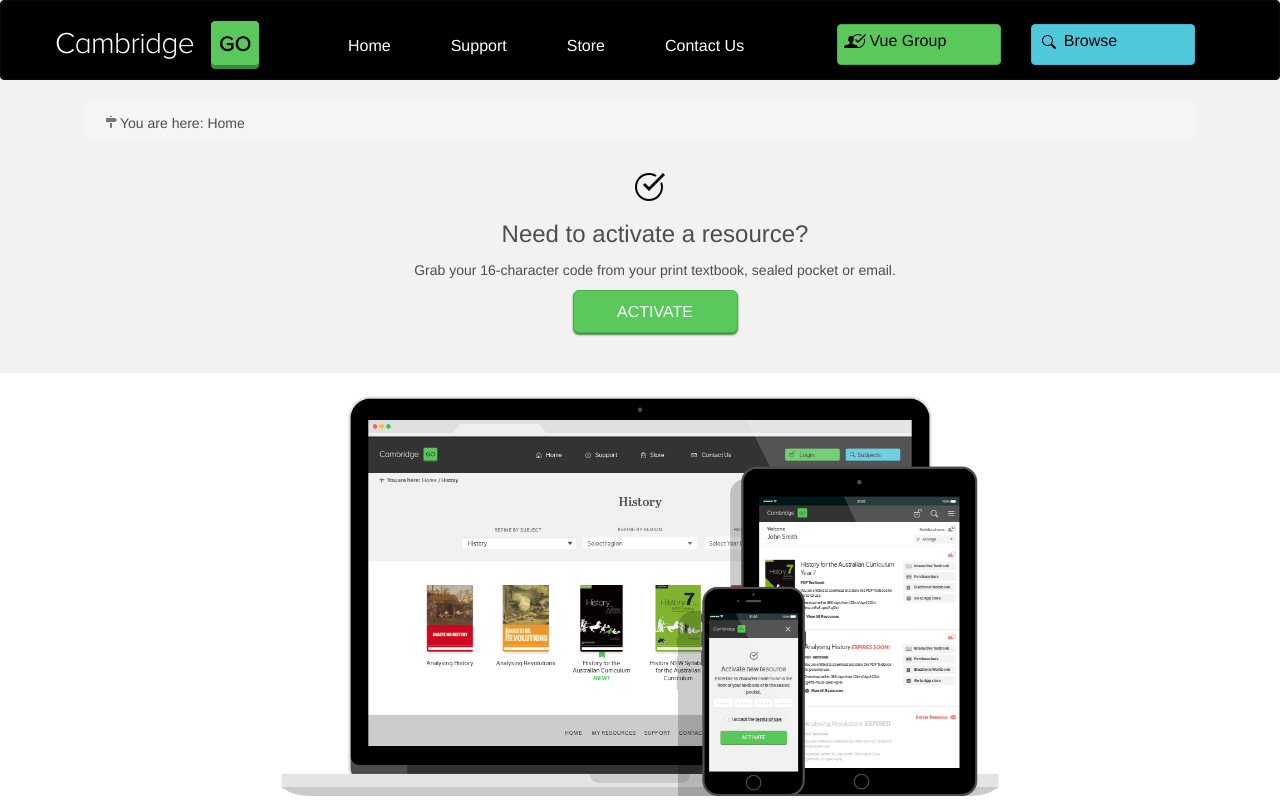
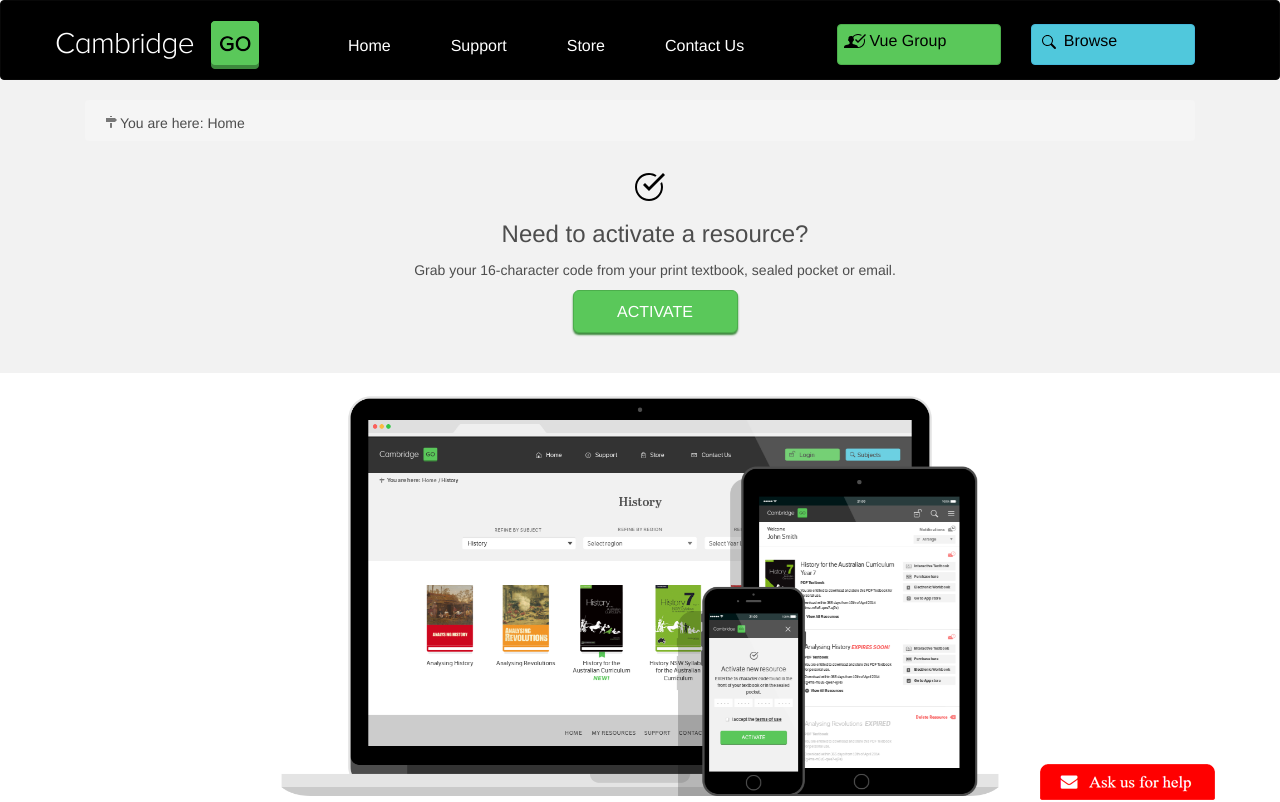
Before and after one commit to emasuncion/vue-myresources, a Vue app: page / in a window 1280 px wide. Shown: the top 802 px of the page. Built offline with nearby package versions, Linux system fonts and the light colour scheme; a web font is replaced by a local one.

Commit message:
Added chatbox component

```diff
--- a/src/App.vue
+++ b/src/App.vue
@@ -4,6 +4,7 @@
         <Sort v-show="$route.path === '/myresources'"/>
         <Resources v-show="$route.path === '/myresources'"/>
         <Footer/>
+        <ChatBox/>
     </div>
 </template>
 
@@ -11,8 +12,9 @@
     import Header from '@/components/Header'
     import Home from '@/components/Home'
     import Sort from '@/components/Sort'
+    import Resources from '@/components/Resources'
     import Footer from '@/components/Footer'
-    import Resources from '@/components/Resources'
+    import ChatBox from '@/components/ChatBox'
 
     export default {
         name: 'app',
@@ -21,7 +23,8 @@
             Home,
             Sort,
             Resources,
-            Footer
+            Footer,
+            ChatBox
         }
     }
 </script>
--- /dev/null
+++ b/src/assets/css/chatbox.css
@@ -0,0 +1,10 @@
+#rebotifyChatboxIconCustom {
+    position: fixed;
+    right: 45px;
+    bottom: -20px;
+    z-index: 99;
+    padding-left: 0px;
+    cursor: pointer;
+    margin: 20px;
+    font-size: 48px;
+}
--- /dev/null
+++ b/src/components/ChatBox.vue
@@ -0,0 +1,25 @@
+<template>
+    <div id="rebotifyChatbox">
+        <div id="chatboxPanel" class="panel ui-draggable" style="display: none;"></div>
+        <div><img :src="chatbox" alt="Rebotify WebChat" id="rebotifyChatboxIconCustom" @click="displayChatBox()"></div>
+    </div>
+</template>
+
+<script>
+    require('@/assets/css/chatbox.css')
+    import chatbox from '../assets/svgs/LeaveMessageIconred10.png'
+
+    export default {
+        name: 'ChatBox',
+        data() {
+            return {
+                chatbox
+            }
+        },
+        methods: {
+            displayChatBox() {
+                return
+            }
+        }
+    }
+</script>
--- a/src/components/Resources.vue
+++ b/src/components/Resources.vue
@@ -67,6 +67,7 @@
     import spinner from '../assets/svgs/load.gif'
 
     export default {
+        name: 'Resources',
         data() {
             return {
                 bottom: false,
@@ -86,8 +87,8 @@
             },
             addResources(count) {
                 if (this.resources.length >= this.sessionData.length){
-                    this.loading = false;
-                    return;
+                    this.loading = false
+                    return
                 }
 
                 this.loading = true
```
Also changed, not shown: src/assets/svgs/LeaveMessageIconred10.png (added).
